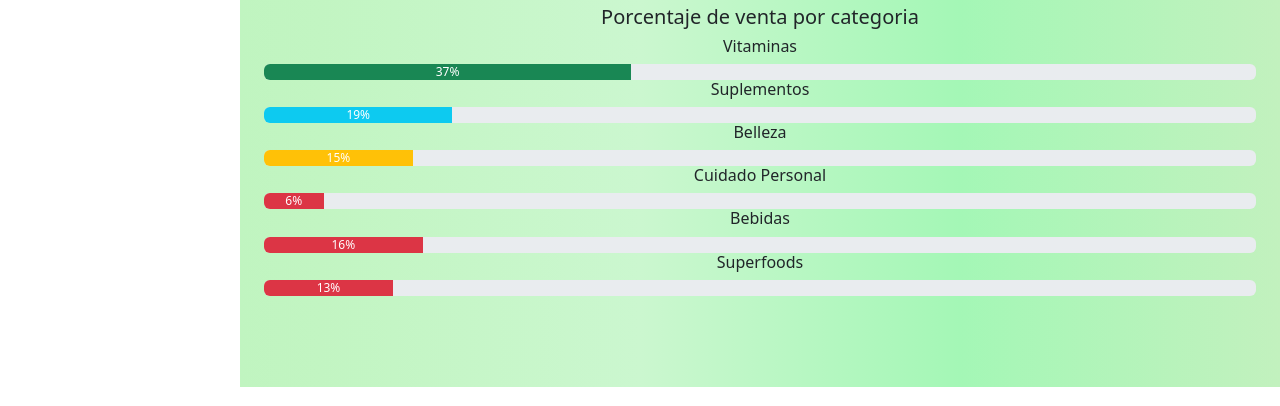
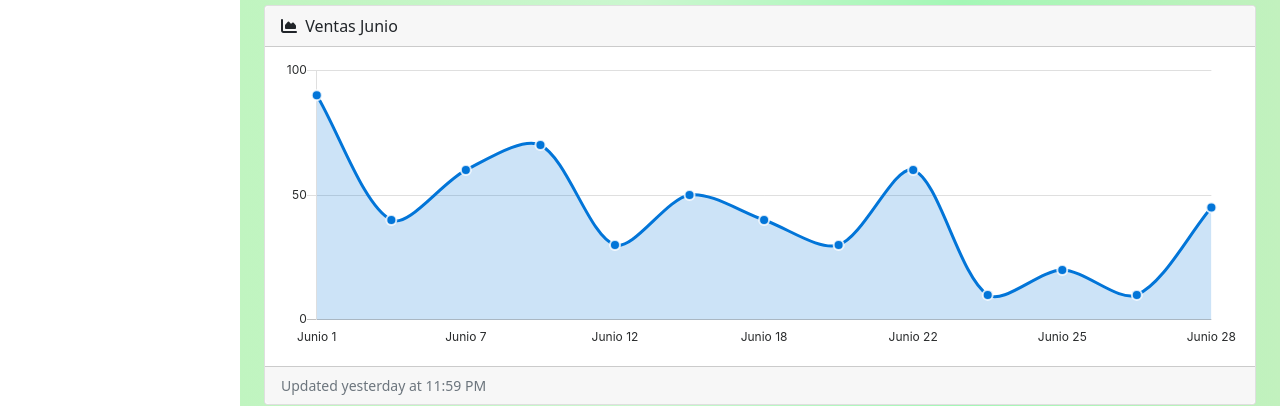
Before and after one commit to JulianFernandez28/ProyectoNatural, a website: page Administrador.html in a window 1280 px wide. Shown: the part 413-819 px from the top of the page. Drawn offline with nearby package versions, Linux system fonts and the light colour scheme.

Commit message:
graficas

```diff
--- a/Administrador.html
+++ b/Administrador.html
@@ -126,66 +126,47 @@
               </div>
 
             </div>
-            <div class="row g-3 my-2">
-              <div class="col col-md-3" style="text-align: center;">
-                <h5>Porcentaje de venta por categoria</h5>
-                <div class="" style="text-align: center;">
-                  <h6>Vitaminas</h6>
-                  <div class="progress">
-                    <div class="progress-bar bg-success progress-bar-animated" role="progressbar" style="width: 37%" aria-valuenow="25" aria-valuemin="0" aria-valuemax="100">37%</div>
+            <div class="row">
+              <div class="col col-sm-6">
+                <div class="card mb-4">
+                  <div class="card-header">
+                      <i class="fas fa-chart-area me-1"></i>
+                      Ventas Junio
                   </div>
-                </div>
-                <div class="" style="text-align: center;">
-                  <h6>Suplementos</h6>
-                  <div class="progress">
-                    <div class="progress-bar bg-info" role="progressbar" style="width: 19%" aria-valuenow="50" aria-valuemin="0"  aria-valuemax="100">19%</div>
-                  </div>
-                </div>
-                <div class="" style="text-align: center;">
-                  <h6>Belleza</h6>
-                  <div class="progress">
-                    <div class="progress-bar bg-warning" role="progressbar" style="width: 15%" aria-valuenow="75" aria-valuemin="0" aria-valuemax="100">15%</div>
-                  </div>
-                </div>
-                <div class="" style="text-align: center;">
-                  <h6>Cuidado Personal</h6>
-                  <div class="progress">
-                    <div class="progress-bar bg-danger" role="progressbar" style="width: 6%" aria-valuenow="100" aria-valuemin="0" aria-valuemax="100">6%</div>
-                  </div>
-                </div>
-                <div class="" style="text-align: center;">
-                  <h6>Bebidas</h6>
-                  <div class="progress">
-                    <div class="progress-bar bg-danger" role="progressbar" style="width: 16%" aria-valuenow="100" aria-valuemin="0" aria-valuemax="100">16%</div>
-                  </div>
-                </div>
-                <div class="" style="text-align: center;">
-                  <h6>Superfoods</h6>
-                  <div class="progress">
-                    <div class="progress-bar bg-danger" role="progressbar" style="width: 13%" aria-valuenow="100" aria-valuemin="0" aria-valuemax="100">13%</div>
+                  <div class="card-body"><canvas id="myAreaChart" width="100%" height="30"></canvas></div>
+                  <div class="card-footer small text-muted">Updated yesterday at 11:59 PM</div>
+              </div>
+                <div class="col col-sm-6">
+                  <div class="card mb-4">
+                    <div class="card-header">
+                        <i class="fas fa-chart-pie me-1"></i>
+                        Pie Chart Example
+                    </div>
+                    <div class="card-body"><canvas id="myPieChart" width="100%" height="50"></canvas></div>
+                    <div class="card-footer small text-muted">Updated yesterday at 11:59 PM</div>
                   </div>
                 </div>
               </div>
 
-
-
-
-
             </div>
-            <div class="row"></div>
           </div>
 
     </div>
+    <script src="https://cdnjs.cloudflare.com/ajax/libs/Chart.js/2.8.0/Chart.min.js" crossorigin="anonymous"></script>
+      <script src="assets/demo/chart-area-demo.js"></script>
+     <script src="assets/demo/chart-bar-demo.js"></script>
+      <script src="assets/demo/chart-pie-demo.js"></script>
 
-  <script src="https://cdn.jsdelivr.net/npm/bootstrap@5.0.0-beta3/dist/js/bootstrap.bundle.min.js"></script>
-  <script>
+
+    <script src="https://cdn.jsdelivr.net/npm/bootstrap@5.0.0-beta3/dist/js/bootstrap.bundle.min.js"></script>
+    <script>
       var el = document.getElementById("wrapper");
       var toggleButton = document.getElementById("menu-toggle");
 
       toggleButton.onclick = function () {
           el.classList.toggle("toggled");
       };
-  </script>
+    </script>
 
     </div>
   </main>
--- a/assets/demo/chart-area-demo.js
+++ b/assets/demo/chart-area-demo.js
@@ -7,7 +7,7 @@ var ctx = document.getElementById("myAreaChart");
 var myLineChart = new Chart(ctx, {
   type: 'line',
   data: {
-    labels: ["Mar 1", "Mar 2", "Mar 3", "Mar 4", "Mar 5", "Mar 6", "Mar 7", "Mar 8", "Mar 9", "Mar 10", "Mar 11", "Mar 12", "Mar 13"],
+    labels: ["Junio 1", "Junio 4", "Junio 7", "Junio 9", "Junio 12", "Junio 15", "Junio 18", "Junio 20", "Junio 22", "Junio 24", "Junio 25", "Junio 27", "Junio 28"],
     datasets: [{
       label: "Sessions",
       lineTension: 0.3,
@@ -20,7 +20,7 @@ var myLineChart = new Chart(ctx, {
       pointHoverBackgroundColor: "rgba(2,117,216,1)",
       pointHitRadius: 50,
       pointBorderWidth: 2,
-      data: [10000, 30162, 26263, 18394, 18287, 28682, 31274, 33259, 25849, 24159, 32651, 31984, 38451],
+      data: [90, 40, 60, 70, 30, 50, 40, 30, 60, 10, 20, 10, 45],
     }],
   },
   options: {
@@ -39,7 +39,7 @@ var myLineChart = new Chart(ctx, {
       yAxes: [{
         ticks: {
           min: 0,
-          max: 40000,
+          max: 100,
           maxTicksLimit: 5
         },
         gridLines: {
--- /dev/null
+++ b/assets/demo/chart-bar-demo.js
@@ -0,0 +1,46 @@
+// Set new default font family and font color to mimic Bootstrap's default styling
+Chart.defaults.global.defaultFontFamily = '-apple-system,system-ui,BlinkMacSystemFont,"Segoe UI",Roboto,"Helvetica Neue",Arial,sans-serif';
+Chart.defaults.global.defaultFontColor = '#292b2c';
+
+// Bar Chart Example
+var ctx = document.getElementById("myBarChart");
+var myLineChart = new Chart(ctx, {
+  type: 'bar',
+  data: {
+    labels: ["Enero", "Febrero", "Marzo", "Abril", "Mayo", "Junio"],
+    datasets: [{
+      label: "Revenue",
+      backgroundColor: "rgba(2,117,216,1)",
+      borderColor: "rgba(2,117,216,1)",
+      data: [4015, 5312, 6251, 7841, 9821, 13984],
+    }],
+  },
+  options: {
+    scales: {
+      xAxes: [{
+        time: {
+          unit: 'month'
+        },
+        gridLines: {
+          display: false
+        },
+        ticks: {
+          maxTicksLimit: 6
+        }
+      }],
+      yAxes: [{
+        ticks: {
+          min: 0,
+          max: 15000,
+          maxTicksLimit: 5
+        },
+        gridLines: {
+          display: true
+        }
+      }],
+    },
+    legend: {
+      display: false
+    }
+  }
+});
--- /dev/null
+++ b/assets/demo/chart-pie-demo.js
@@ -0,0 +1,16 @@
+// Set new default font family and font color to mimic Bootstrap's default styling
+Chart.defaults.global.defaultFontFamily = '-apple-system,system-ui,BlinkMacSystemFont,"Segoe UI",Roboto,"Helvetica Neue",Arial,sans-serif';
+Chart.defaults.global.defaultFontColor = '#292b2c';
+
+// Pie Chart Example
+var ctx = document.getElementById("myPieChart");
+var myPieChart = new Chart(ctx, {
+  type: 'pie',
+  data: {
+    labels: ["Vitamina", "Suplemnto", "Belleza", "Cuidado","Bebidas","Superfoods"],
+    datasets: [{
+      data: [14.21, 12.58, 11.25, 8.32,4.52,2.76],
+      backgroundColor: ['#007bff', '#dc3545', '#ffc107', '#28a745','#78002e','#f9a825'],
+    }],
+  },
+});
--- /dev/null
+++ b/assets/demo/datatables-demo.js
@@ -0,0 +1,4 @@
+// Call the dataTables jQuery plugin
+$(document).ready(function() {
+  $('#dataTable').DataTable();
+});
```
Also changed, not shown: Productos.html (+0 -1 lines), assets/img/error-404-monochrome.svg (added).
